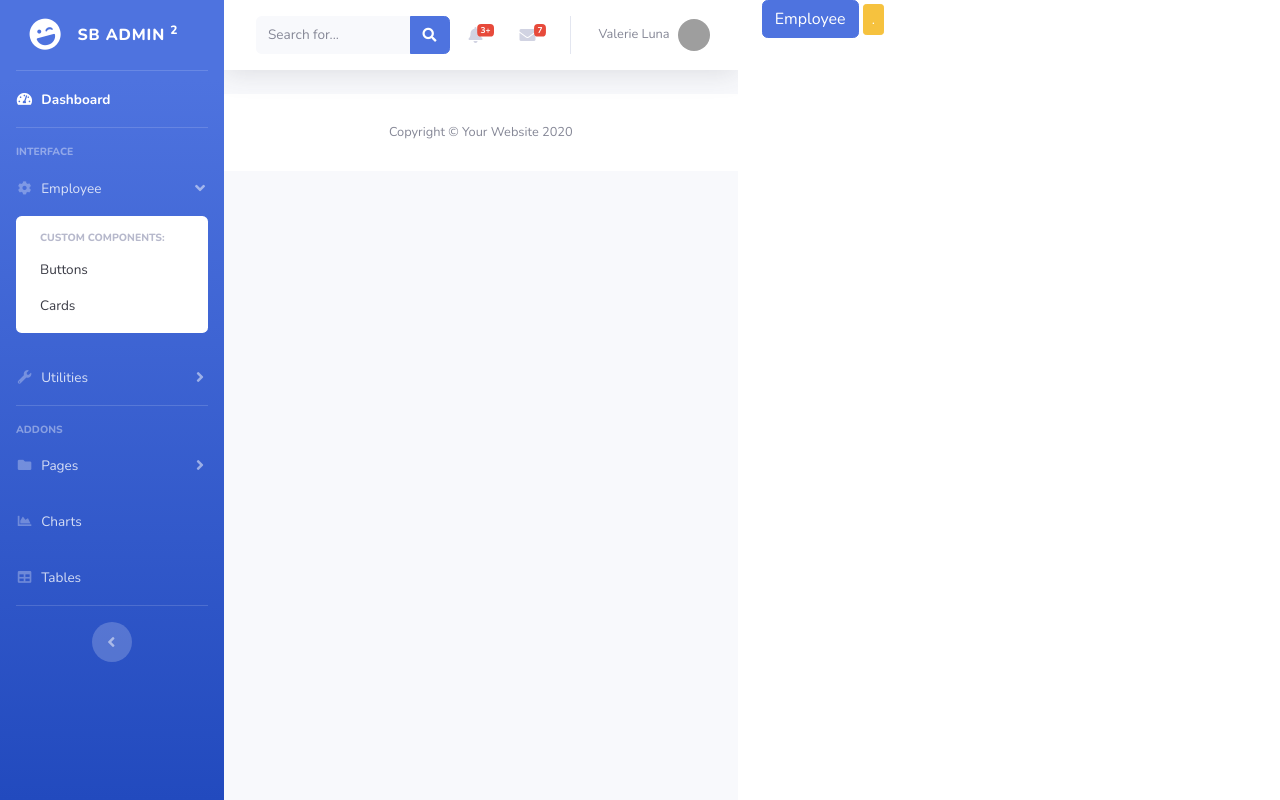
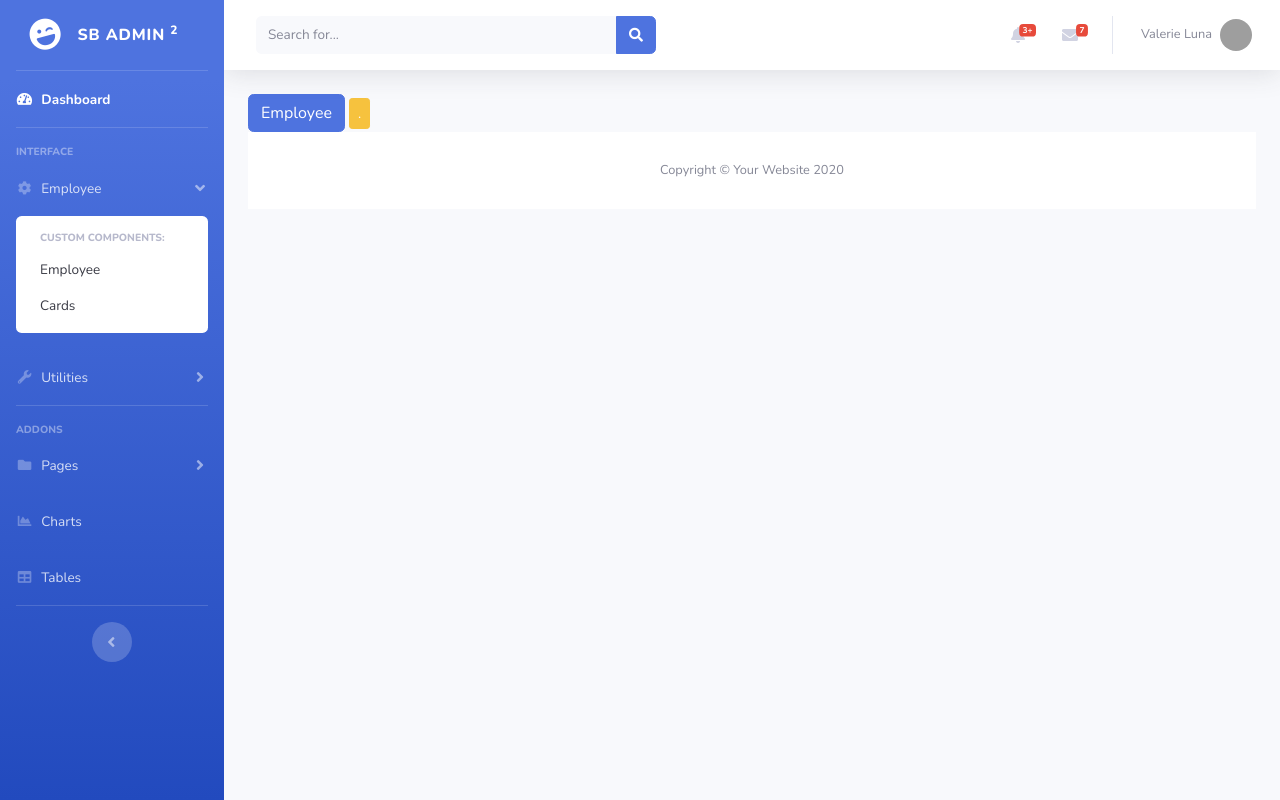
Before and after one commit to artem712/global-industry, a Django app: page /inventory/dash/ in a window 1280 px wide, after a click on "Employee". Run offline with Django 3.2, Linux system fonts and the light colour scheme; some libraries are stand-ins or nearby versions; grey boxes are pictures that could not be loaded.

Commit message:
added employee.html

```diff
--- a/inventory/templates/base.html
+++ b/inventory/templates/base.html
@@ -65,7 +65,7 @@
         <div id="collapseTwo" class="collapse" aria-labelledby="headingTwo" data-parent="#accordionSidebar">
           <div class="bg-white py-2 collapse-inner rounded">
             <h6 class="collapse-header">Custom Components:</h6>
-            <a class="collapse-item" href="buttons.html">Buttons</a>
+            <a class="collapse-item" href="employee.html">Employee</a>
             <a class="collapse-item" href="cards.html">Cards</a>
           </div>
         </div>
@@ -331,6 +331,14 @@
         <!-- End of Topbar -->
 
         <!-- Begin Page Content -->
+  <div class="container">
+
+    {% block body %}
+
+
+    {% endblock %}
+
+  </div>
 
       <!-- End of Main Content -->
 
@@ -390,14 +398,7 @@
   <!-- Page level custom scripts -->
   <script src="{% static 'Dashboard/js/demo/chart-area-demo.js' %}"></script>
   <script src="{% static 'Dashboard/js/demo/chart-pie-demo.js' %}"></script>
-  <div class="container">
 
-    {% block body %}
-
-
-    {% endblock %}
-
-  </div>
 
 </body>
 
--- a/inventory/urls.py
+++ b/inventory/urls.py
@@ -8,4 +8,5 @@ urlpatterns = [
     path('', views.index, name='index'),
     path('dashboard/', views.dashboard, name='dashboard'),
     path('dash/',views.dash,name='dash'),
+    path('dash/employee.html',views.employee,name='employee'),
 ]
--- a/inventory/views.py
+++ b/inventory/views.py
@@ -15,3 +15,6 @@ def dashboard(request):
 
 def dash(request):
     return render(request, 'inventory/dashboard.html')
+
+def employee(request):
+    return render(request, 'inventory/dash/employee.html')
```
Also changed, not shown: inventory/templates/inventory/base.html (+8 -6 lines), inventory/templates/inventory/dash/employee.html (added, +19 -0 lines).
